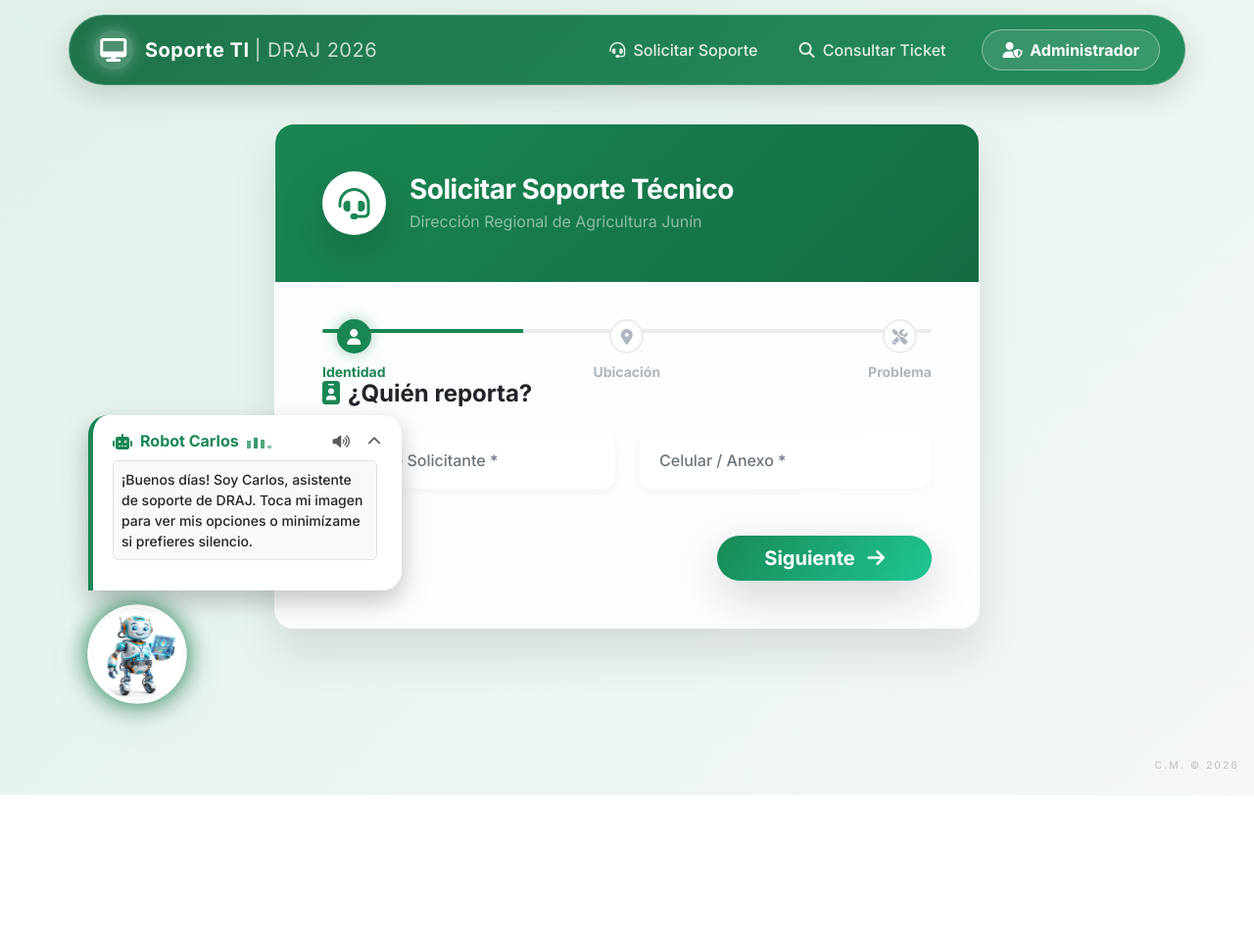
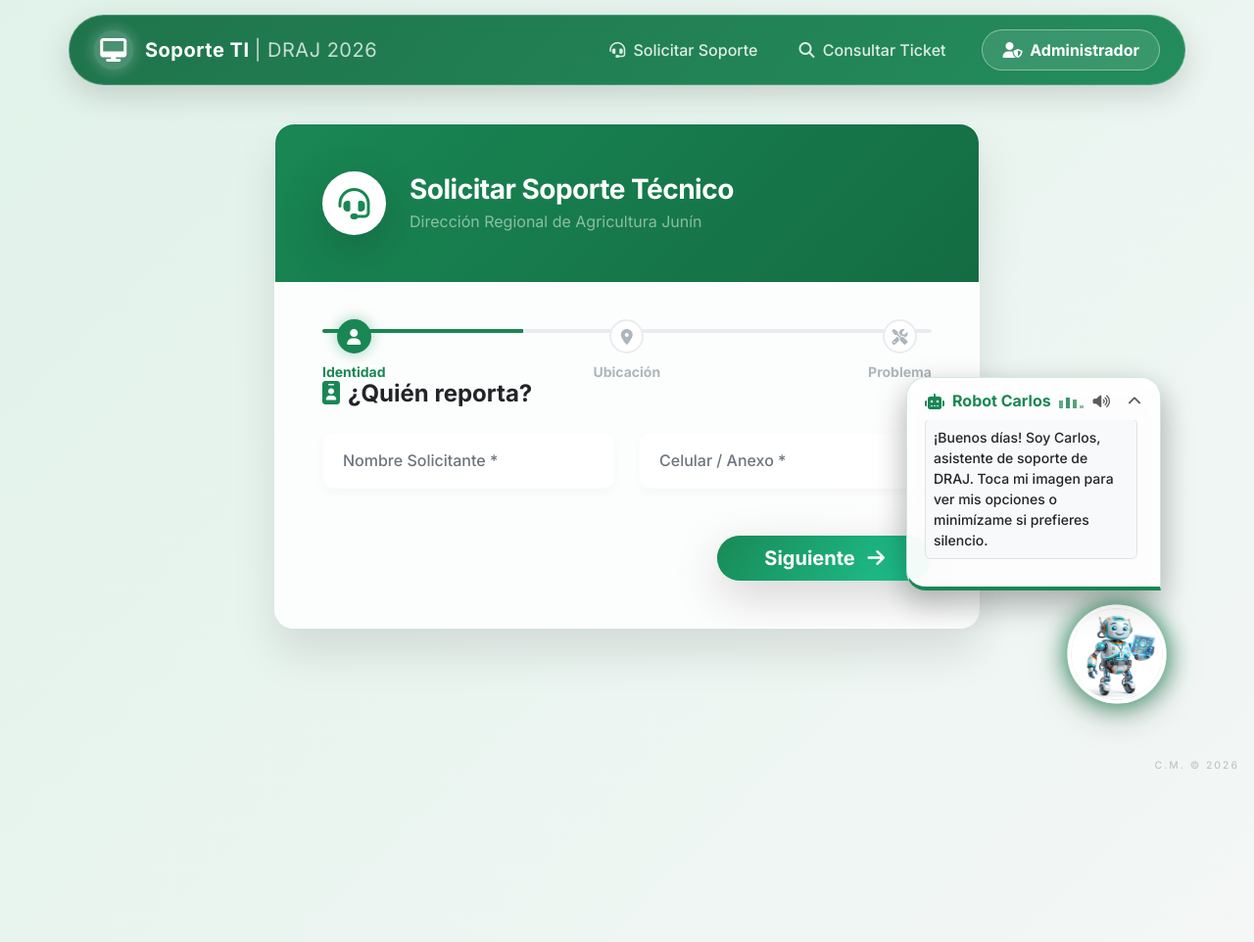
Before and after one commit to raulmarincarlos-eng/soporte-draj, a Flask app: page /solicitar in a window 1280 px wide. Shown: the whole page at 98% size. Before the commit the page ends 812 px from the top, so only its background shows below. Run offline with Flask 3, Linux system fonts and the light colour scheme; some libraries are stand-ins or nearby versions.

Commit message:
Ultra fix for robot positioning and bubble styling

```diff
--- a/templates/solicitar.html
+++ b/templates/solicitar.html
@@ -4,20 +4,21 @@
 <style>
     body {
         background: linear-gradient(135deg, #e0f2e9 0%, #f4f7f6 100%);
-        padding-bottom: 50px;
+        padding-bottom: 200px;
     }
 
     /* WIDGET DEL ROBOT FIJO */
     #robot-widget {
         position: fixed;
         bottom: 20px;
-        left: 20px; /* MOVIDO A LA IZQUIERDA PARA NO TAPAR BOTONES DEL WIZARD */
+        right: 20px;
+        left: auto;
         z-index: 9999;
         display: flex;
-        flex-direction: column-reverse; /* Burbuja arriba del avatar */
-        align-items: flex-start; /* Alineado a la izquierda */
+        flex-direction: column-reverse;
+        align-items: flex-end;
         transition: transform 0.3s cubic-bezier(0.175, 0.885, 0.32, 1.275);
-        filter: drop-shadow(0 10px 15px rgba(0,0,0,0.1));
+        filter: drop-shadow(0 10px 15px rgba(0,0,0,0.2));
     }
     #robot-widget:hover {
         transform: scale(1.05);
@@ -46,17 +47,20 @@
         50% { transform: translateY(-10px); }
     }
     .speech-bubble {
-        background: #fff;
-        border-radius: 20px 20px 20px 0; /* Cola del globo apuntando al avatar en la izq */
-        padding: 15px 20px;
-        border-left: 5px solid #198754;
-        box-shadow: 0 10px 25px rgba(0,0,0,0.15);
-        max-width: 320px;
+        background: rgba(255, 255, 255, 0.95);
+        backdrop-filter: blur(10px);
+        border-radius: 20px 20px 0 20px;
+        padding: 12px 18px;
+        border: 1px solid rgba(25, 135, 84, 0.2);
+        border-bottom: 4px solid #198754;
+        box-shadow: 0 15px 35px rgba(0,0,0,0.15);
+        max-width: 260px;
         margin-bottom: 15px;
+        margin-right: 5px;
         animation: popIn 0.5s cubic-bezier(0.175, 0.885, 0.32, 1.275) forwards;
         opacity: 0;
         transform: scale(0.5);
-        transform-origin: bottom left; /* Crece desde abajo a la izquierda */
+        transform-origin: bottom right;
         transition: max-height 0.4s cubic-bezier(0, 1, 0.5, 1), padding 0.4s ease, opacity 0.3s;
         max-height: 500px;
         overflow: hidden;
@@ -139,9 +143,10 @@
     @media (max-width: 768px) {
         #robot-widget {
             bottom: 15px;
-            left: 15px;
-            transform: scale(0.85); /* Un poco más pequeño en móvil para no tapar nada */
-            transform-origin: bottom left;
+            right: 15px;
+            left: auto;
+            transform: scale(0.85);
+            transform-origin: bottom right;
         }
         .robot-avatar {
             width: 80px;
```
